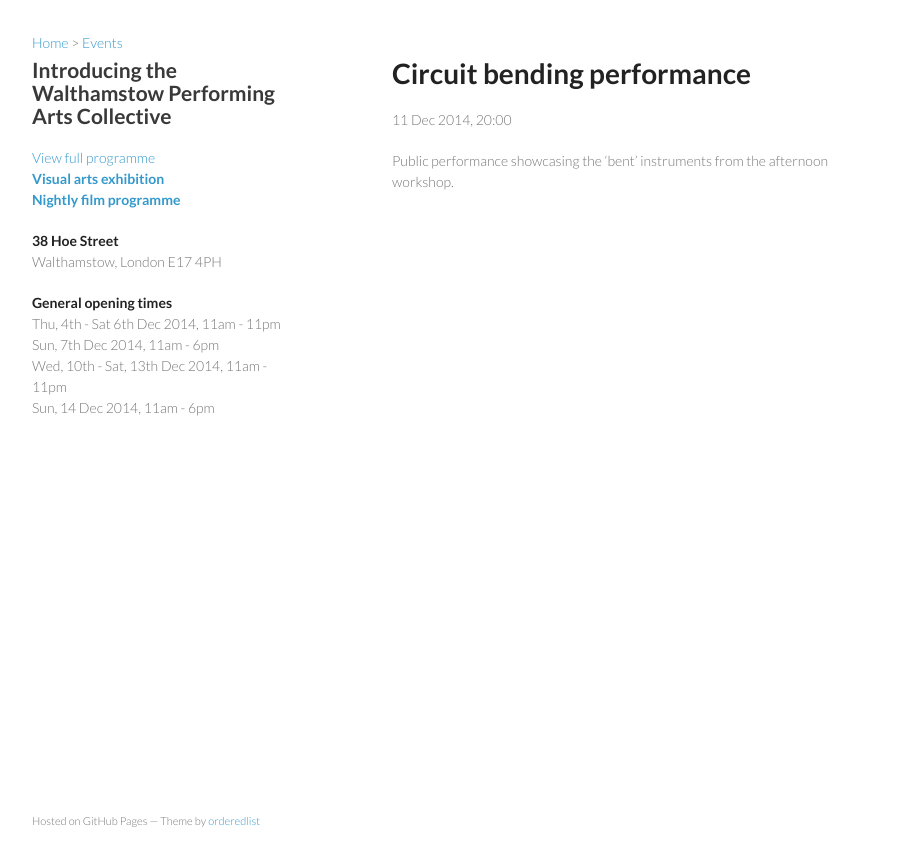
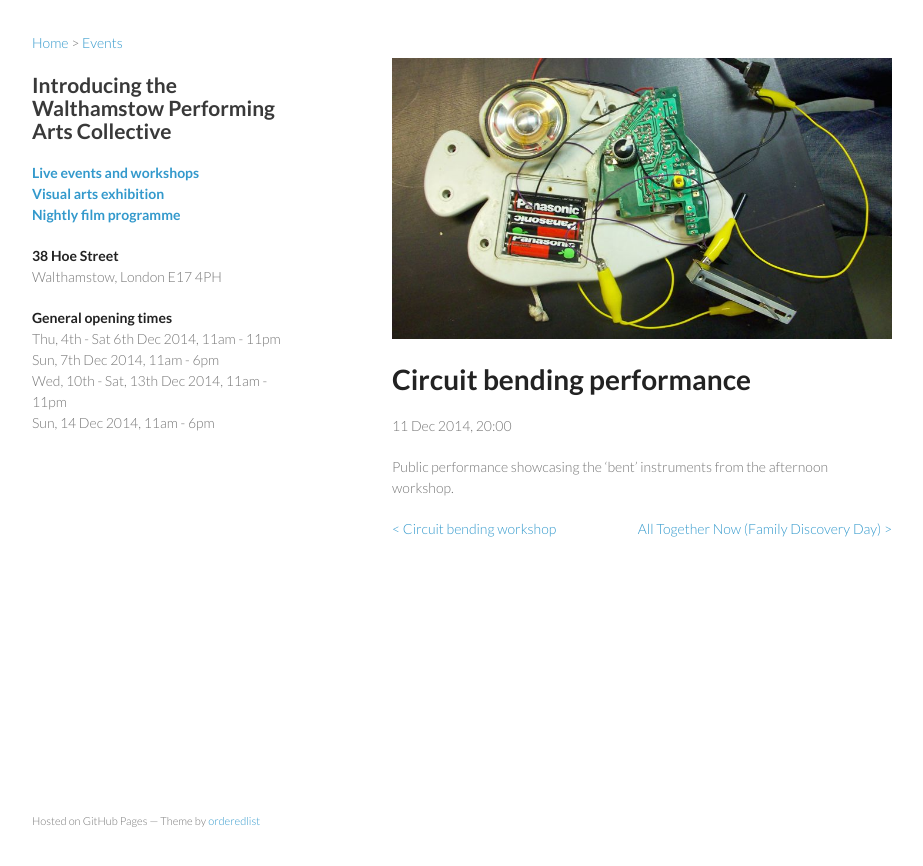
Before and after one commit to arts-walthamstow/arts-walthamstow.github.io, a Jekyll site: the page built from _posts/2014-12-11-circuit-bending-performance.md, in a window 1280 px wide. Shown: the top 866 px of the page, without its empty margins (178-1101 px from the left). Built offline with Jekyll 4.4.1, drawn with Linux system fonts in a browser that asks for light colours.

Commit message:
add footer post nav

```diff
--- a/_includes/header_events.html
+++ b/_includes/header_events.html
@@ -1,11 +1,13 @@
 <header>
-  <nav>
+  <nav id="events-header" class="horizontal">
+  <ul>
     {% if page.title %}
-      <a href="/">Home</a> >
-      <a href="/events/">Events</a>
+      <li><a href="/">Home</a> &gt;</li>
+      <li><a href="/events/">Events</a></li>
     {% else %}
-      <a href="/">Home</a>
+      <li><a href="/">Home</a></li>
     {% endif %}
+    </ul>
   </nav>
 
   {% if page.title %}
@@ -16,14 +18,14 @@
 
   <p>
     {% if page.title %}
-      <a href='/events' title='events'>View full programme</a>
+      <a class='strong' href='/events' title='events'>Live events and workshops</a>
     {% else %}
       Bringing together visual art, theatre, performance art, dance, music, science, film, food, and a general sense of a community coming together to share across the spectrum and see what the future holds.
     {% endif %}
    <br>
     <a class='strong' href='/arts/2014/12/04/visual-arts-and-films.html'>Visual arts exhibition</a>
    <br>
-    <a class='strong' href='/arts/2014/12/04/nightly-films.html'>Nightly film programme</a>
+    <a class='strong' href='/arts/2014/12/03/nightly-films.html'>Nightly film programme</a>
 
   </p>
 
--- a/_layouts/post.html
+++ b/_layouts/post.html
@@ -21,5 +21,18 @@
   <article class="post-content">
     {{ content }}
   </article>
-
+  <nav class='horizontal' id='post-footer'>
+    <ul>
+      {% if page.previous and page.previous.categories contains 'event' %}
+        <li class="left">
+          <a href="{{ page.previous.url }}" title="{{page.previous.title}}">&lt; {{page.previous.title}}</a>
+        </li>
+      {% endif %}
+      {% if page.next and page.next.categories contains 'event'%}
+        <li class="right">
+          <a href="{{ page.next.url }}" title="{{page.next.title}}">{{page.next.title}} &gt;</a>
+        </li>
+      {% endif %}
+    </ul>
+  </nav>
 </div>
--- a/_posts/2014-12-11-circuit-bending-performance.md
+++ b/_posts/2014-12-11-circuit-bending-performance.md
@@ -4,5 +4,7 @@ title:  Circuit bending performance
 date:   2014-12-11 20:00:00
 categories: event
 ticketing: "Free to attend, donations welcome."
+image: "2014/12/deviations-into-sound.jpg"
+image-alt: "Deviations into sound, source: Andi Studer"
 ---
 Public performance showcasing the 'bent' instruments from the afternoon workshop.
--- a/_sass/_wpac_custom.scss
+++ b/_sass/_wpac_custom.scss
@@ -1,7 +1,28 @@
-nav {
+nav#events-header {
   margin-bottom: 5px;
   margin-top: -26px;
 }
+nav.horizontal ul {
+  padding-left: 0;
+  overflow: hidden;
+}
+nav.horizontal ul li{
+  display: inline;
+  list-style-type: none;
+}
+
+nav.horizontal ul li.left {
+  float: left;
+}
+
+nav.horizontal ul li.right {
+  float: right;
+}
+
+nav#post-footer {
+  margin-top: 20px;
+}
+
 .wrapper {
   overflow: hidden;
 }
```
Also changed, not shown: _posts/2014-12-03-nightly-films.md (renamed from _posts/2014-12-04-nightly-films.md, +1 -1 lines), _posts/2014-12-07-soundscaping.md (+2 -0 lines), assets/2014/12/deviations-into-sound.jpg (added), assets/2014/12/machine.jpg (added).
